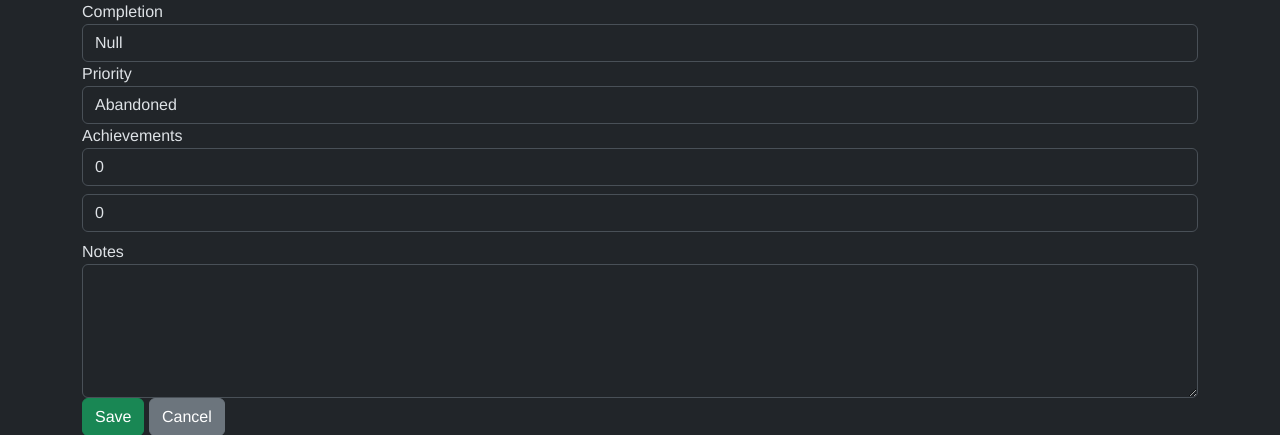
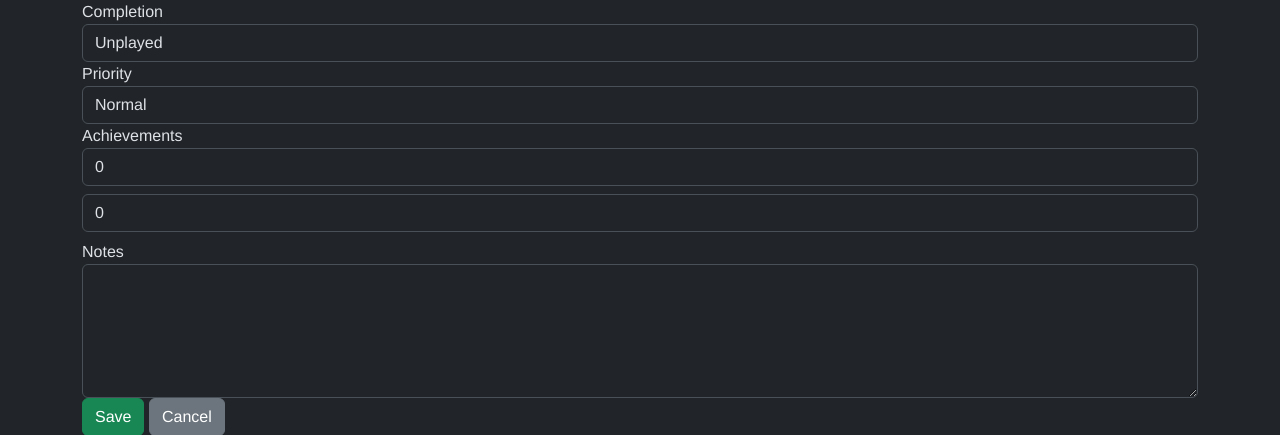
Before and after one commit to willdobbies/gameorganize, a Flask app: page /game/add in a window 1280 px wide. Shown: the part 190-625 px from the top of the page. Run offline with Flask 3, Linux system fonts and the light colour scheme; some libraries are stand-ins or nearby versions.

Commit message:
Set nicer defaults for new game form

```diff
--- a/gameorganize/templates/game/add.html
+++ b/gameorganize/templates/game/add.html
@@ -17,7 +17,11 @@
         <label for="completion">Completion</label>
         <select class="form-control" name="completion">
             {% for type in Completion %}
-                <option>{{ type.name }}</option>
+                {% if type == Completion.Unplayed %}
+                    <option selected>{{ type.name }}</option>
+                {% else %}
+                    <option>{{ type.name }}</option>
+                {% endif %}
             {% endfor %}
         </select>
     </div>
@@ -25,7 +29,11 @@
         <label for="priority">Priority</label>
         <select class="form-control" name="priority">
             {% for type in Priority %}
-                <option>{{ type.name }}</option>
+                {% if type == Priority.Normal %}
+                    <option selected>{{ type.name }}</option>
+                {% else %}
+                    <option>{{ type.name }}</option>
+                {% endif %}
             {% endfor %}
         </select>
     </div>
```
